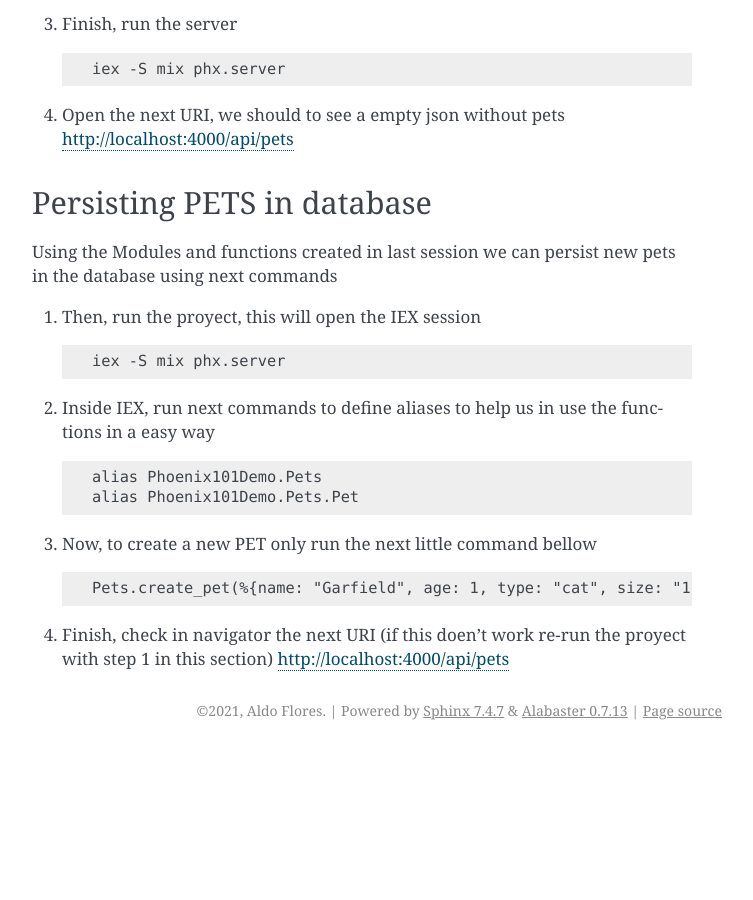
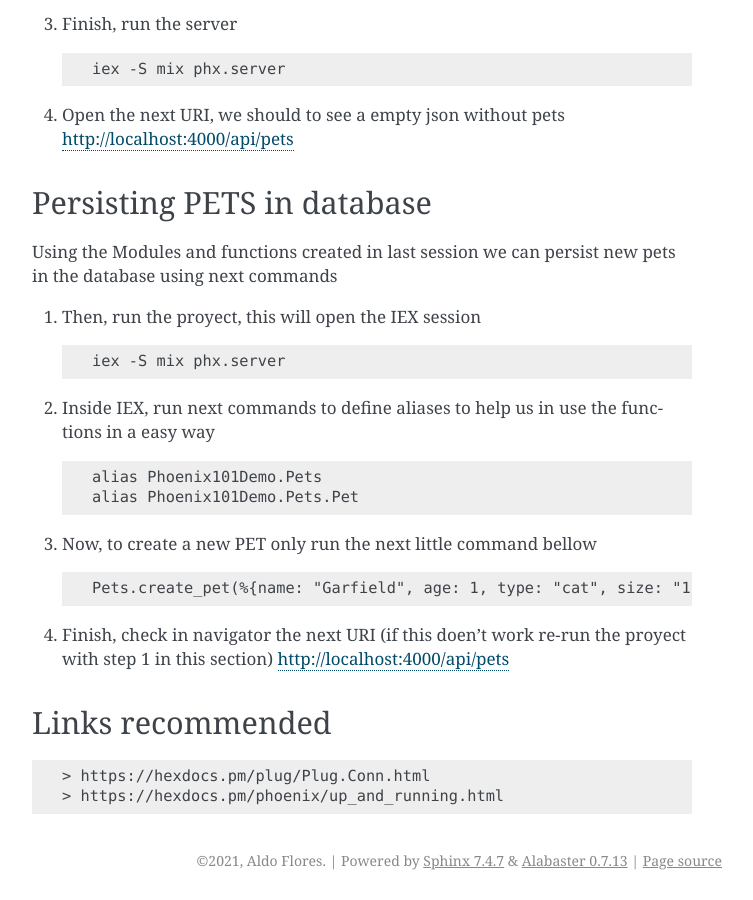
Before and after one commit to faparicioaldo/technical-documentation-backup, a Sphinx documentation site: the page built from source/docs/courses/elixir/day_9/notes.md, in a window 1280 px wide and 900 px high, scrolled down 1069 px. Shown: the whole window, without its empty margins (388-1141 px from the left). Built offline with Sphinx 7.4.7, drawn with Linux system fonts in a browser that asks for light colours; before the commit the page ends 1819 px from its top, so only the background shows below that.

Commit message:
Add links recommendados

```diff
--- a/source/docs/courses/elixir/day_9/notes.md
+++ b/source/docs/courses/elixir/day_9/notes.md
@@ -73,3 +73,8 @@ Using the Modules and functions created in last session we can persist new pets
 
 4. Finish, check in navigator the next URI (if this doen't work re-run the proyect with step 1 in this section)
     [http://localhost:4000/api/pets](http://localhost:4000/api/pets)
+
+
+### Links recommended
+    > https://hexdocs.pm/plug/Plug.Conn.html
+    > https://hexdocs.pm/phoenix/up_and_running.html
```
